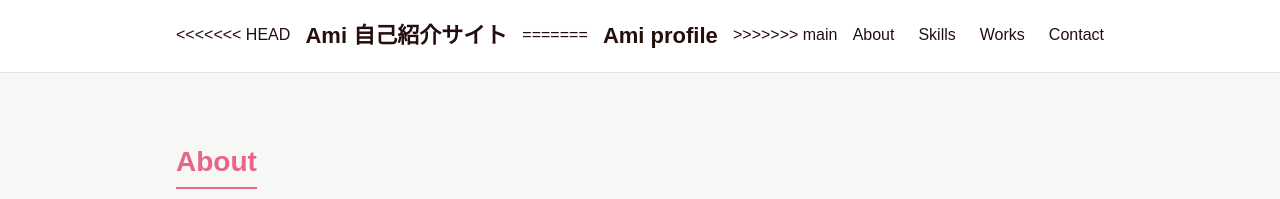
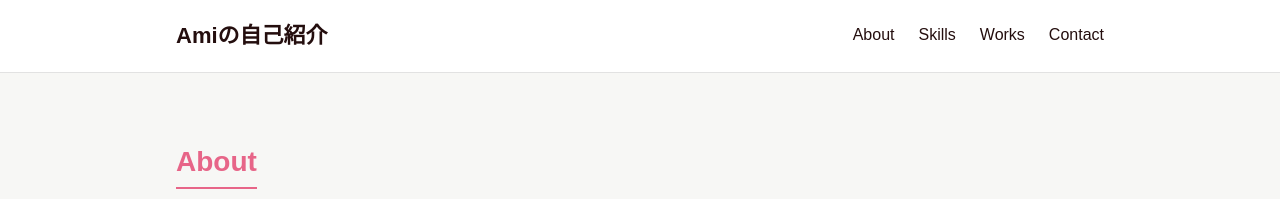
Before and after one commit to inyoup-25/web-d2522027, a plain HTML site: page index.html in a window 1280 px wide. Shown: the top 199 px of the page. Drawn offline with Linux system fonts and the light colour scheme.

Commit message:
タイトルを変更したよ

```diff
--- a/index.html
+++ b/index.html
@@ -9,11 +9,7 @@
 <body>
     <header class="header" id="top">
         <div class="container header-inner">
-<<<<<<< HEAD
-            <p class="logo">Ami 自己紹介サイト</p>
-=======
-            <p class="logo">Ami profile</p>
->>>>>>> main
+            <p class="logo">Amiの自己紹介</p>
             <nav>
                 <ul class="nav-list">
                     <li><a href="#about">About</a></li>
```
